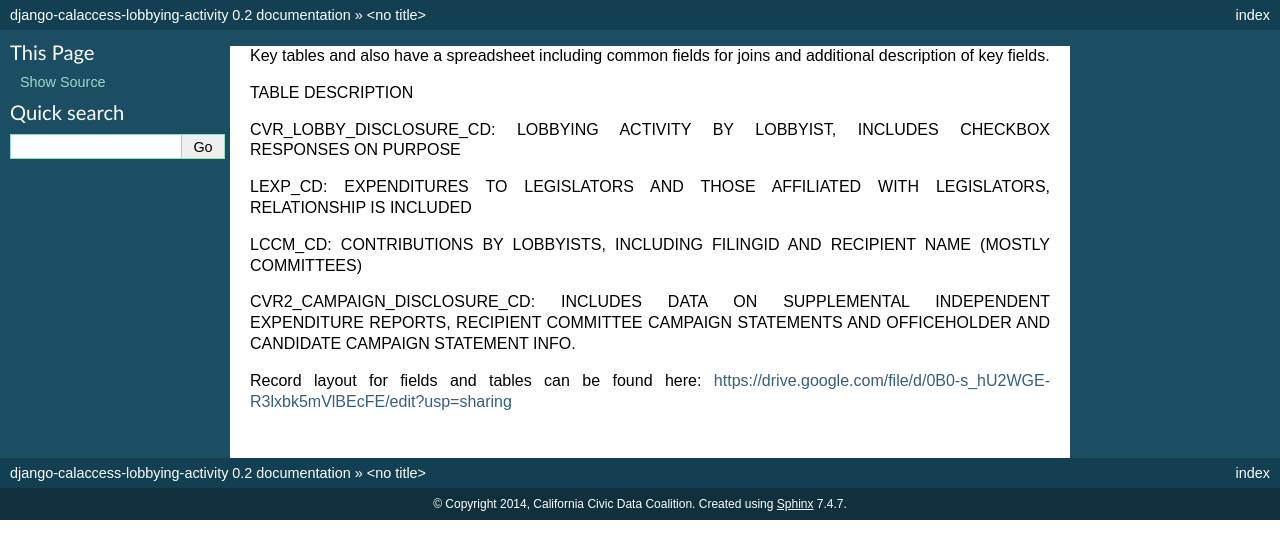
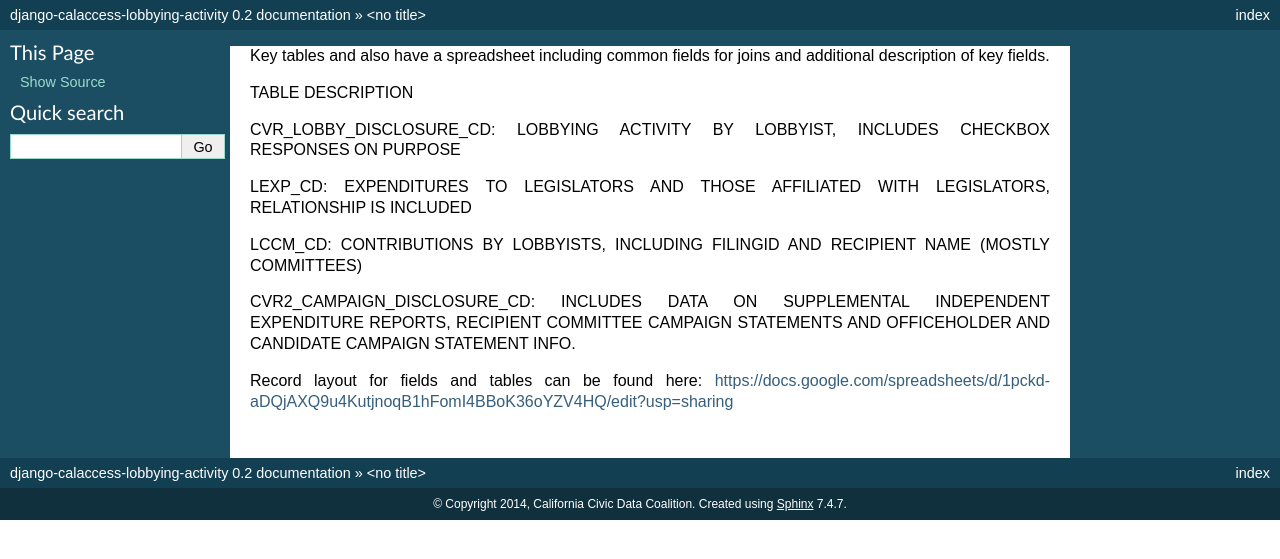
Before and after one commit to palewire/django-calaccess-lobbying-browser, a Sphinx documentation site: the page built from docs/record-layout.rst, in a window 1280 px wide. Shown: the top 559 px of the page. Built offline with Sphinx 7.4.7, drawn with Linux system fonts in a browser that asks for light colours; some of the changed lines change nothing that is shown.

Commit message:
Update record-layout.rst

```diff
--- a/docs/record-layout.rst
+++ b/docs/record-layout.rst
@@ -11,4 +11,4 @@ LCCM_CD:	CONTRIBUTIONS BY LOBBYISTS, INCLUDING FILINGID AND RECIPIENT NAME (MOST
 CVR2_CAMPAIGN_DISCLOSURE_CD:	INCLUDES DATA ON SUPPLEMENTAL INDEPENDENT EXPENDITURE REPORTS, RECIPIENT COMMITTEE CAMPAIGN STATEMENTS AND OFFICEHOLDER AND CANDIDATE CAMPAIGN STATEMENT INFO.
 
 
-Record layout for fields and tables can be found here: https://drive.google.com/file/d/0B0-s_hU2WGE-R3lxbk5mVlBEcFE/edit?usp=sharing
+Record layout for fields and tables can be found here: https://docs.google.com/spreadsheets/d/1pckd-aDQjAXQ9u4KutjnoqB1hFomI4BBoK36oYZV4HQ/edit?usp=sharing
```
